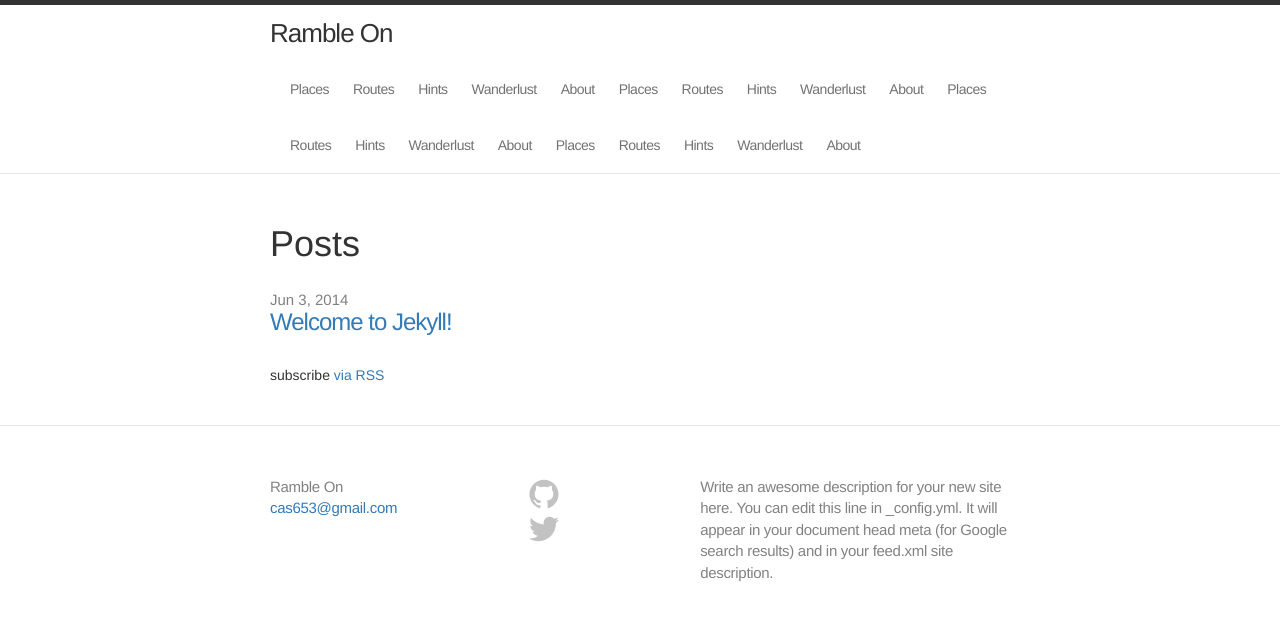
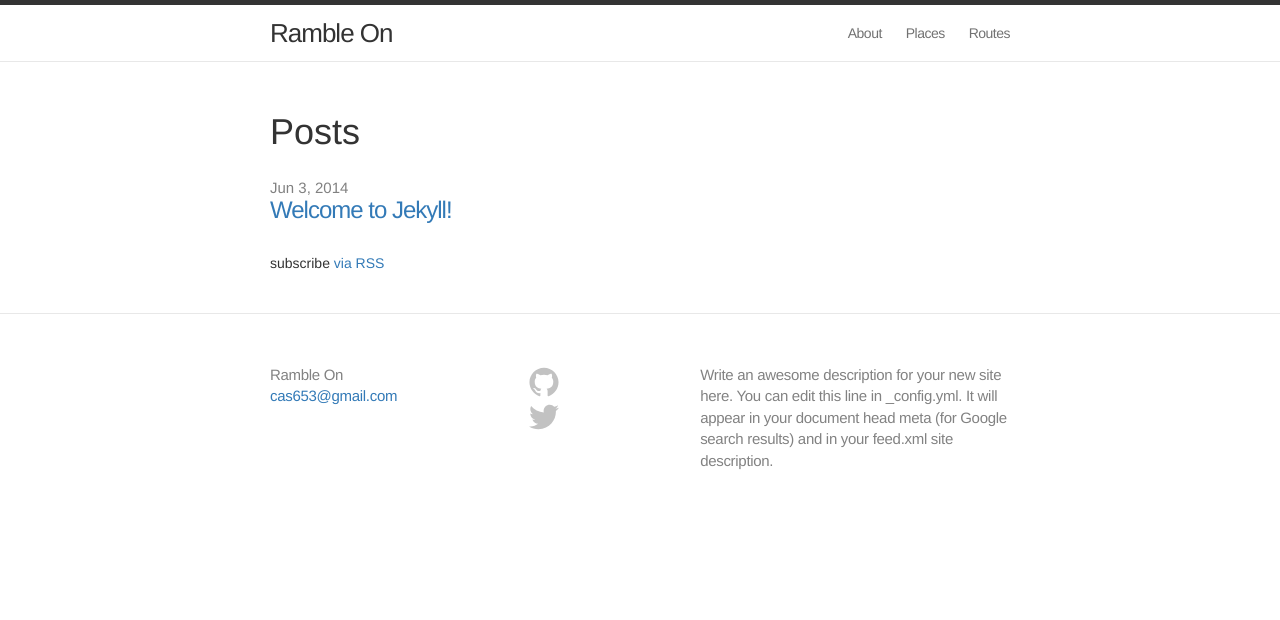
Before and after one commit to cas653/travel-blog, a Jekyll site: the page built from index.html, in a window 1280 px wide. Shown: the top 620 px of the page. Built offline with Jekyll 4.4.1, drawn with Linux system fonts in a browser that asks for light colours; nearby versions of some CDN libraries.

Commit message:
new stuff

```diff
--- a/Routes/index.html
+++ b/Routes/index.html
@@ -0,0 +1,4 @@
+---
+layout: default
+title: Routes
+---
--- a/_includes/header.html
+++ b/_includes/header.html
@@ -18,11 +18,9 @@
       </a>
       <div class="trigger">
         {% for page in site.pages %}
-           <a class="page-link" href="/places/">Places</a>
-           <a class="page-link" href="/routes/">Routes</a>
-           <a class="page-link" href="/hints/">Hints</a>
-           <a class="page-link" href="/wanderlust/">Wanderlust</a>
-            <a class="page-link" href="/about">About</a>
+        	{% unless page.url == "/feed.xml" or page.url == "/" %}
+           		<a class="page-link" href="{{page.url}}">{{page.title}}</a>
+           	{% endunless %}
         {% endfor %}
       </div>
     </nav>
--- a/index.html
+++ b/index.html
@@ -1,5 +1,6 @@
 ---
 layout: default
+
 ---
 
 <div class="home">
--- a/places/index.html
+++ b/places/index.html
@@ -1,5 +1,6 @@
 ---
 layout: default
+title: Places
 ---
 
 <!-- Page Headings -->
```
